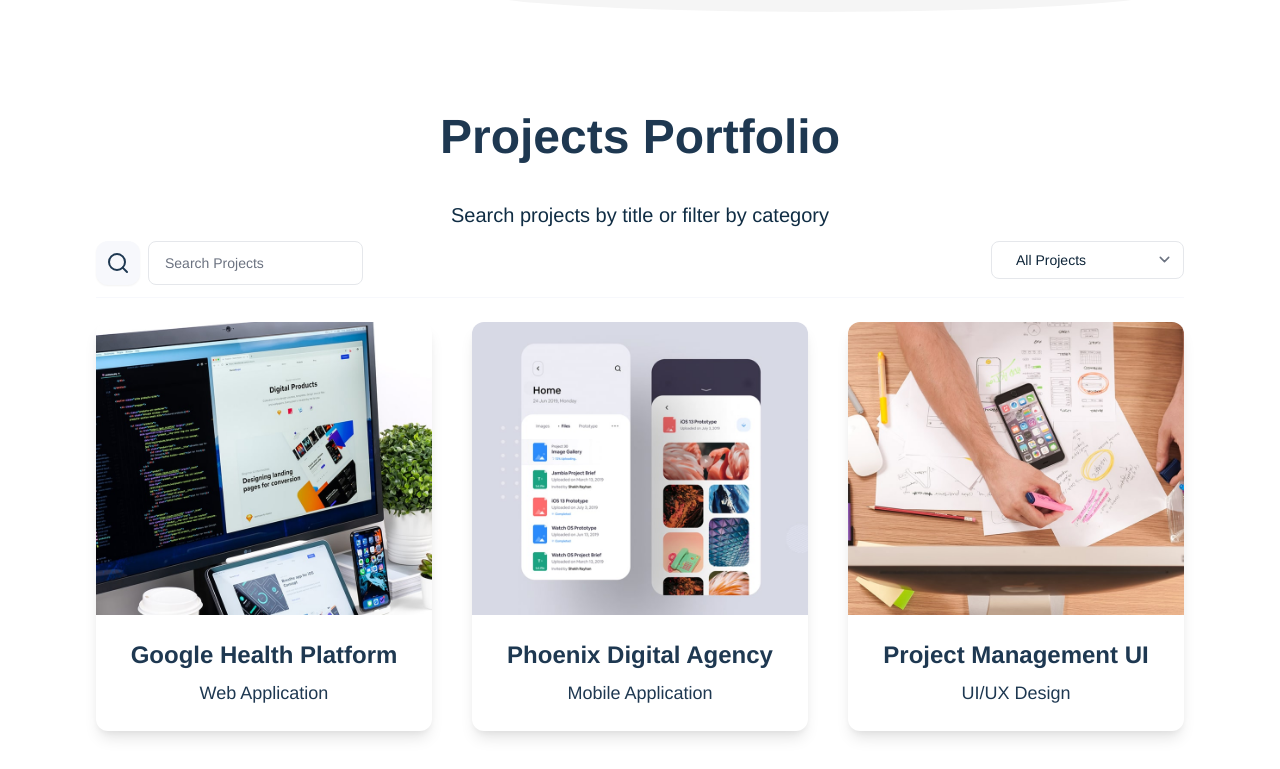
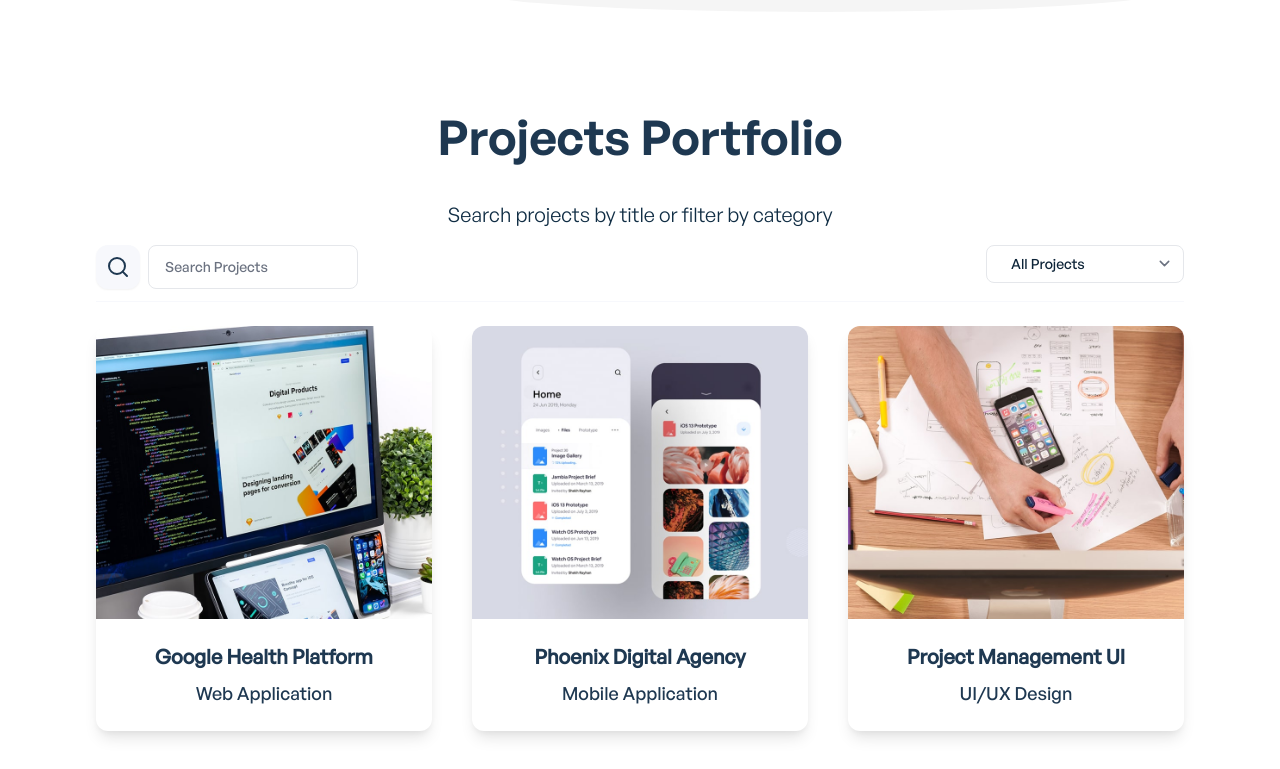
Before and after one commit to blasbot/vuejs-tailwindcss-project, a Vue app: page / in a window 1280 px wide. Shown: the part 763-1532 px from the top of the page. Built offline with nearby package versions, Linux system fonts and the light colour scheme; what vue-backtotop would draw is missing.

Commit message:
Projects grid and single project fonts upfated

```diff
--- a/src/components/projects/ProjectHeader.vue
+++ b/src/components/projects/ProjectHeader.vue
@@ -2,7 +2,7 @@
 	<div>
 		<!-- Project heading and meta info -->
 		<p
-			class="text-left text-3xl sm:text-4xl font-bold text-primary-dark dark:text-primary-light mt-14 sm:mt-20 mb-7"
+			class="font-general-medium text-left text-3xl sm:text-4xl font-bold text-primary-dark dark:text-primary-light mt-14 sm:mt-20 mb-7"
 		>
 			{{ singleProjectHeader.singleProjectTitle }}
 		</p>
@@ -13,7 +13,7 @@
 					class="w-4 h-4 text-ternary-dark dark:text-ternary-light"
 				></i>
 				<span
-					class="ml-2 leading-none text-primary-dark dark:text-primary-light"
+					class="font-general-medium ml-2 leading-none text-primary-dark dark:text-primary-light"
 					>{{ singleProjectHeader.singleProjectDate }}</span
 				>
 			</div>
@@ -23,7 +23,7 @@
 					class="w-4 h-4 text-ternary-dark dark:text-ternary-light"
 				></i>
 				<span
-					class="ml-2 leading-none text-primary-dark dark:text-primary-light"
+					class="font-general-medium ml-2 leading-none text-primary-dark dark:text-primary-light"
 					>{{ singleProjectHeader.singleProjectTag }}</span
 				>
 			</div>
--- a/src/components/projects/ProjectInfo.vue
+++ b/src/components/projects/ProjectInfo.vue
@@ -6,7 +6,7 @@
 			<!-- Single project client details -->
 			<div class="mb-7">
 				<p
-					class="text-2xl font-semibold text-secondary-dark dark:text-secondary-light mb-2"
+					class="font-general-regular text-2xl font-semibold text-secondary-dark dark:text-secondary-light mb-2"
 				>
 					{{ projectInfo.clientHeading }}
 				</p>
@@ -14,7 +14,7 @@
 					<li
 						v-for="info in projectInfo.companyInfos"
 						:key="info"
-						class="text-ternary-dark dark:text-ternary-light"
+						class="font-general-medium text-ternary-dark dark:text-ternary-light"
 					>
 						<span>{{ info.title }}: </span>
 						<a
@@ -34,11 +34,13 @@
 			<!-- Single project objectives -->
 			<div class="mb-7">
 				<p
-					class="text-2xl font-semibold text-ternary-dark dark:text-ternary-light mb-2"
+					class="font-general-regular text-2xl font-semibold text-ternary-dark dark:text-ternary-light mb-2"
 				>
 					{{ projectInfo.objectivesHeading }}
 				</p>
-				<p class="text-primary-dark dark:text-ternary-light">
+				<p
+					class="font-general-medium text-primary-dark dark:text-ternary-light"
+				>
 					{{ projectInfo.objectivesDetails }}
 				</p>
 			</div>
@@ -46,11 +48,13 @@
 			<!-- Single project technologies -->
 			<div class="mb-7">
 				<p
-					class="text-2xl font-semibold text-ternary-dark dark:text-ternary-light mb-2"
+					class="font-general-regular text-2xl font-semibold text-ternary-dark dark:text-ternary-light mb-2"
 				>
 					{{ projectInfo.technologies[0].title }}
 				</p>
-				<p class="text-primary-dark dark:text-ternary-light">
+				<p
+					class="font-general-medium text-primary-dark dark:text-ternary-light"
+				>
 					{{ projectInfo.technologies[0].techs.join(', ') }}
 				</p>
 			</div>
@@ -58,7 +62,7 @@
 			<!-- Single project social sharing -->
 			<div>
 				<p
-					class="text-2xl font-semibold text-ternary-dark dark:text-ternary-light mb-2"
+					class="font-general-regular text-2xl font-semibold text-ternary-dark dark:text-ternary-light mb-2"
 				>
 					{{ projectInfo.socialSharingsHeading }}
 				</p>
@@ -82,14 +86,14 @@
 		<!-- Single project right section details -->
 		<div class="w-full sm:w-2/3 text-left mt-10 sm:mt-0">
 			<p
-				class="text-primary-dark dark:text-primary-light text-2xl font-bold mb-7"
+				class="font-general-regular text-primary-dark dark:text-primary-light text-2xl font-bold mb-7"
 			>
 				{{ projectInfo.projectDetailsHeading }}
 			</p>
 			<p
 				v-for="projectDetail in projectInfo.projectDetails"
 				:key="projectDetail.id"
-				class="mb-5 text-lg text-ternary-dark dark:text-ternary-light"
+				class="font-general-medium mb-5 text-lg text-ternary-dark dark:text-ternary-light"
 			>
 				{{ projectDetail.details }}
 			</p>
--- a/src/components/projects/ProjectRelatedProjects.vue
+++ b/src/components/projects/ProjectRelatedProjects.vue
@@ -4,7 +4,7 @@
 		class="mt-10 pt-10 sm:pt-14 sm:mt-20 border-t-2 border-primary-light dark:border-secondary-dark"
 	>
 		<p
-			class="text-primary-dark dark:text-primary-light text-3xl font-bold mb-10 sm:mb-14 text-left"
+			class="font-general-regular text-primary-dark dark:text-primary-light text-3xl font-bold mb-10 sm:mb-14 text-left"
 		>
 			{{ relatedProject.relatedProjectsHeading }}
 		</p>
--- a/src/components/projects/ProjectSingle.vue
+++ b/src/components/projects/ProjectSingle.vue
@@ -14,13 +14,14 @@
 		</div>
 		<div class="text-center px-4 py-6">
 			<p
-				class="text-2xl text-ternary-dark dark:text-ternary-light font-semibold mb-2"
+				class="font-general-medium text-xl text-ternary-dark dark:text-ternary-light font-semibold mb-2"
 			>
 				{{ project.title }}
 			</p>
-			<span class="text-lg text-ternary-dark dark:text-ternary-light">{{
-				project.category
-			}}</span>
+			<span
+				class="font-general-medium text-lg text-ternary-dark dark:text-ternary-light"
+				>{{ project.category }}</span
+			>
 		</div>
 	</router-link>
 </template>
--- a/src/components/projects/ProjectsFilter.vue
+++ b/src/components/projects/ProjectsFilter.vue
@@ -5,7 +5,7 @@
 			@change="$emit('change', $event.target.value)"
 			:name="select"
 			:id="select"
-			class="
+			class="font-general-medium
 				px-4
 				sm:px-6
 				py-2
--- a/src/components/projects/ProjectsGrid.vue
+++ b/src/components/projects/ProjectsGrid.vue
@@ -4,7 +4,7 @@
 		<!-- Projects grid title -->
 		<div class="text-center">
 			<p
-				class="text-2xl sm:text-5xl font-semibold mb-2 text-ternary-dark dark:text-ternary-light"
+				class="font-general-semibold text-2xl sm:text-5xl font-semibold mb-2 text-ternary-dark dark:text-ternary-light"
 			>
 				{{ projectsHeading }}
 			</p>
@@ -13,13 +13,13 @@
 		<!-- Filter and search projects -->
 		<div class="mt-10 sm:mt-10">
 			<h3
-				class="
+				class="font-general-regular
 					text-center text-secondary-dark
 					dark:text-ternary-light
 					text-md
 					sm:text-xl
 					font-normal
-					mb-3
+					mb-4
 				"
 			>
 				Search projects by title or filter by category
@@ -54,7 +54,7 @@
 					</span>
 					<input
 						v-model="searchProject"
-						class="
+						class="font-general-medium
 						pl-3
 						pr-1
 						sm:px-4
--- a/src/views/Home.vue
+++ b/src/views/Home.vue
@@ -10,7 +10,7 @@
 		<div class="mt-10 sm:mt-20 flex justify-center">
 			<router-link
 				to="/projects"
-				class="flex items-center px-6 py-3 rounded-xl shadow-lg hover:shadow-xl bg-indigo-500 hover:bg-indigo-600 focus:ring-1 focus:ring-indigo-900 text-white text-lg sm:text-xl font-medium"
+				class="font-general-medium flex items-center px-6 py-3 rounded-xl shadow-lg hover:shadow-xl bg-indigo-500 hover:bg-indigo-600 focus:ring-1 focus:ring-indigo-900 text-white text-lg sm:text-xl"
 				aria-label="More Projects"
 				>More Projects</router-link
 			>
```
